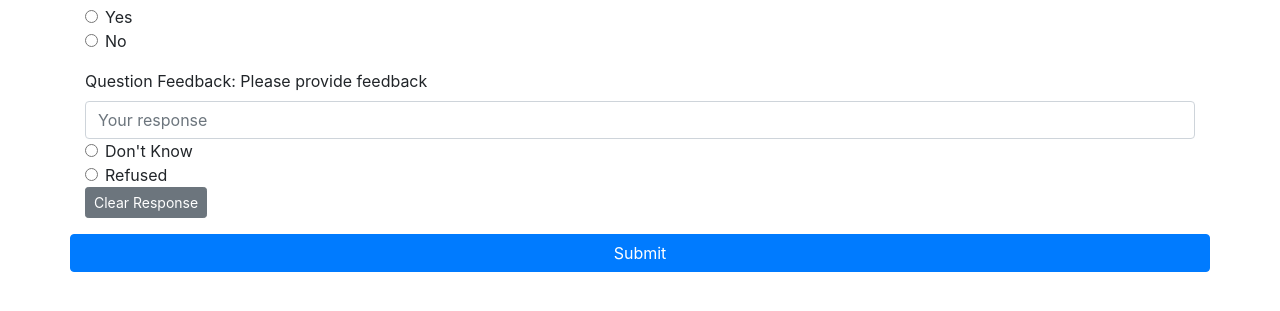
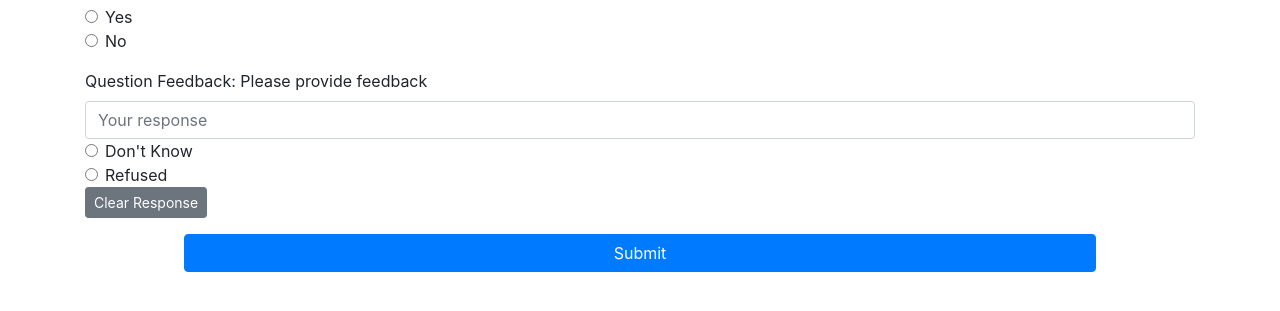
Before and after one commit to Javen05/questionnaire, a plain HTML site: page index.html in a window 1280 px wide. Shown: the part 83-394 px from the top of the page. Drawn offline with nearby package versions, Linux system fonts and the light colour scheme.

Commit message:
Update index.html

```diff
--- a/index.html
+++ b/index.html
@@ -16,7 +16,7 @@
 
             <!-- Submit Button -->
             <div class="row justify-content-center">
-                <button type="submit" class="btn btn-primary btn-block">Submit</button>
+                <button type="submit" class="btn btn-primary btn-block" style="width: 80%;">Submit</button>
             </div>
         </form>
     </div>
```
